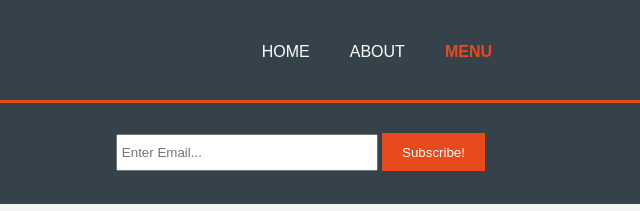
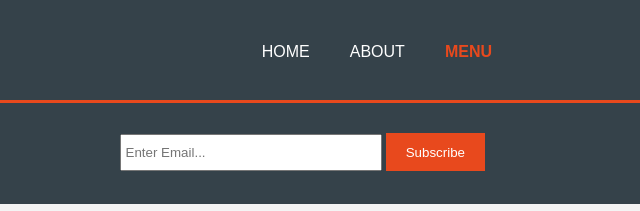
Before and after one commit to ridarambli/ramblis-kitchen, a plain HTML site: page services.html in a window 1280 px wide. Shown: the top 211 px of the page, 640-1280 px from the left. Drawn offline with Linux system fonts and the light colour scheme.

Commit message:
Changed services.html

```diff
--- a/services.html
+++ b/services.html
@@ -31,7 +31,7 @@
             <h1>Subsribe To Our Next Recipe</h1>
             <form>
                 <input type="email" placeholder="Enter Email...">
-                <button type="submit" class="button_1">Subscribe!</button>
+                <button type="submit" class="button_1">Subscribe</button>
             </form>
         </div>
     </section>
```
